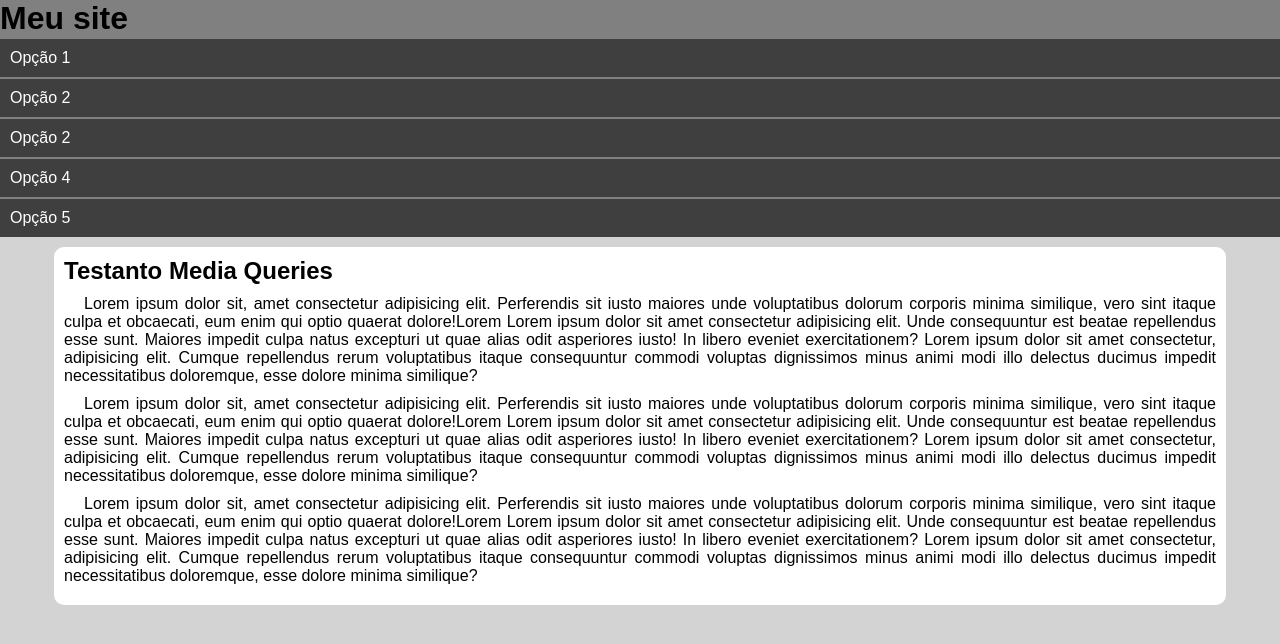
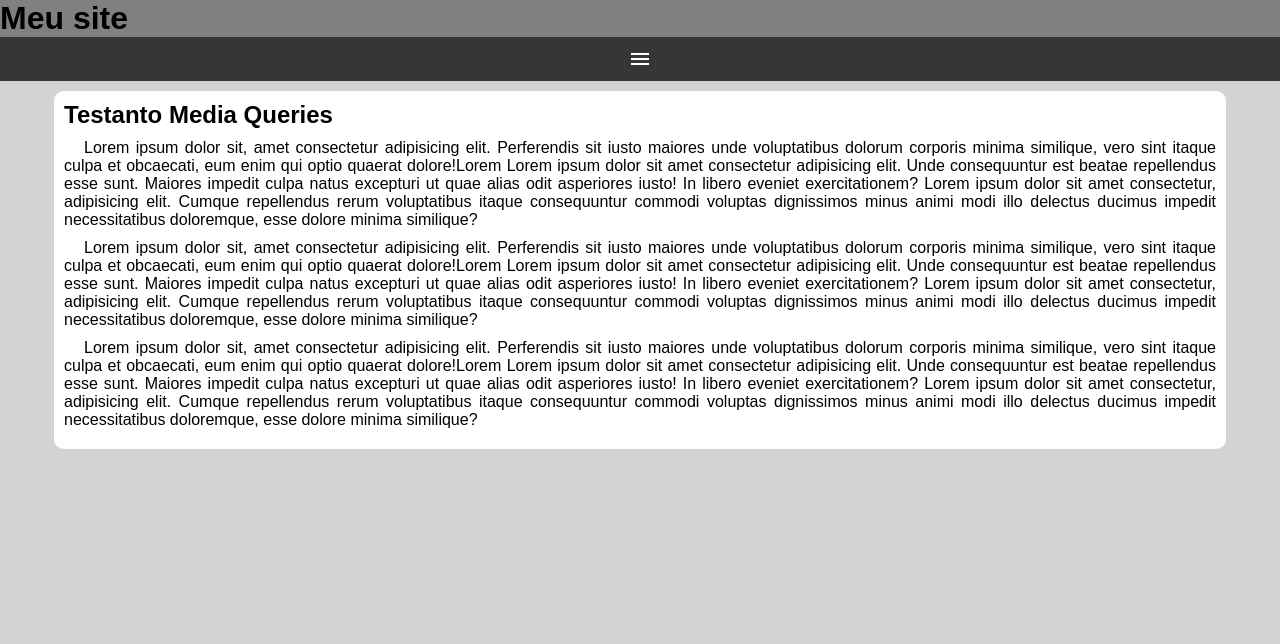
Before and after one commit to JayaneLeao/html-css, a plain HTML site: page exercicios/ex026/mqoo5/index.html in a window 1280 px wide. Drawn offline with nearby package versions, Linux system fonts and the light colour scheme.

Commit message:
ex026 atualizados

```diff
--- a/exercicios/ex026/mqoo5/estilos/style.css
+++ b/exercicios/ex026/mqoo5/estilos/style.css
@@ -15,8 +15,23 @@ header {
     background-color:  gray;
 }
 
-meun {
-    display: block;
+span#burguer {
+    background-color: rgb(54, 54, 54);
+     display: block;
+     color: white;
+     text-align: center;
+     padding: 10px;
+     cursor: pointer;
+}
+
+span#burguer:hover {
+    background-color: white;
+    color: black;
+
+}
+
+menu {
+    display: none;
 }
 
 menu > ul {
--- a/exercicios/ex026/mqoo5/index.html
+++ b/exercicios/ex026/mqoo5/index.html
@@ -4,12 +4,16 @@
     <meta charset="UTF-8">
     <meta name="viewport" content="width=device-width, initial-scale=1.0">
     <title>Media Query</title>
+    <link rel="stylesheet" href="https://fonts.googleapis.com/css2?family=Material+Symbols+Outlined:opsz,wght,FILL,GRAD@20..48,100..700,0..1,-50..200" />
     <link rel="stylesheet" href="estilos/style.css">
+
 </head>
 <body>
     <header>
         <h1>Meu site</h1>
-        <menu>
+        <span  id="burguer" class="material-symbols-outlined" onclick="clickMenu()" >menu</span>
+        <menu id="itens">
+
             <ul>
                 <li><a href="">Opção 1</a></li>
                 <li><a href="">Opção 2</a></li>
@@ -35,5 +39,12 @@
 
         </article>
     </main>
+    <script>
+        function clickMenu() {
+           if ( itens.style.display == 'block') {  itens.style.display = 'none' }
+           else ( itens.style.display = 'block')
+        }
+
+    </script>
 </body>
 </html>
```
